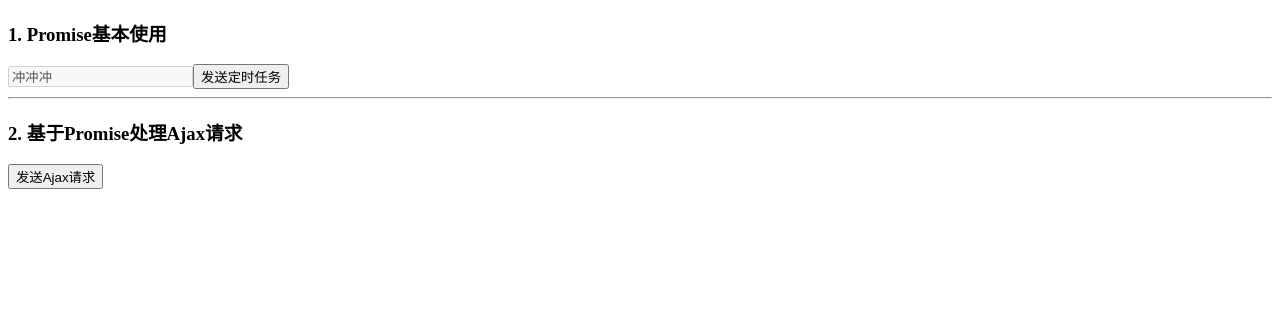
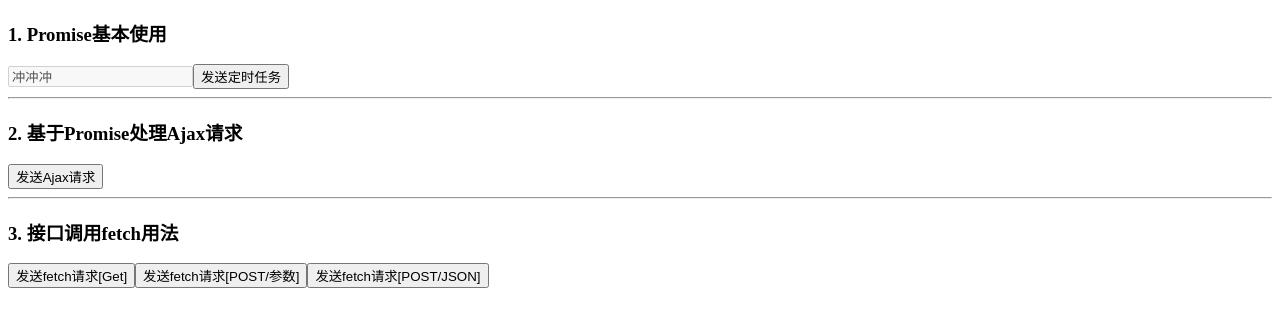
Before and after one commit to MrJiangChuan/vue-demo4, a Vue app: page / in a window 1280 px wide. Shown: the top 326 px of the page. Built offline with nearby package versions, Linux system fonts and the light colour scheme.

Commit message:
接口调用fetch用法

```diff
--- a/src/App.vue
+++ b/src/App.vue
@@ -6,6 +6,11 @@
       <hr>
       <h3>2. 基于Promise处理Ajax请求</h3>
       <input type="button" value="发送Ajax请求" @click="handler1" />
+      <hr>
+      <h3>3. 接口调用fetch用法</h3>
+      <input type="button" value="发送fetch请求[Get]" @click="handler2" />
+      <input type="button" value="发送fetch请求[POST/参数]" @click="handler3" />
+      <input type="button" value="发送fetch请求[POST/JSON]" @click="handler4" />
   </div>
 </template>
 
@@ -60,8 +65,64 @@ export default {
       this.queryData('http://localhost:8080/api/user/info/1')
       .then((data) => {
         console.log(data)
+        return this.queryData('http://localhost:8080/api/user/info/2')
       },(error) => {
         console.log(error)
+      })
+      .then((data) => {
+        console.log(data)
+         return this.queryData('http://localhost:8080/api/user/info/3')
+      },(error) => {
+        console.log(error)
+      })
+      .then((data) => {
+        console.log(data)
+      },(error) =>{
+        console.log(error)
+      })
+    },
+    handler2() {
+      fetch('http://localhost:8080/api/user/info/4')
+      .then(data => {
+        return data.text()
+      })
+      .then(ret => {
+        console.log(ret)
+      })
+    },
+    handler3() {
+      fetch('http://localhost:8080/api/user/add',{
+      method: 'POST',
+      body: 'id=1&name=jerry&sex=男&age=22',
+      headers: {
+        'Content-Type': 'application/x-www-form-urlencoded'
+      }})
+      .then(data => {
+        return data.text()
+      })
+      .then(ret => {
+        console.log(ret)
+      })
+    },
+    handler4() {
+      fetch('http://localhost:8080/api/user/add',{
+      method: 'post',
+      body: JSON.stringify({
+        id: 2,
+        name: 'Tom',
+        sex: '女',
+        age: 28
+      }),
+      headers: {
+        'Content-Type': 'application/json'
+      }})
+      .then(data => {
+        // return data.text()
+        return data.json()
+      })
+      .then(ret => {
+        console.log(ret)
+        console.log(ret.id+'--'+ret.name+'--'+ret.sex+'--'+ret.age)
       })
     }
   },
```
